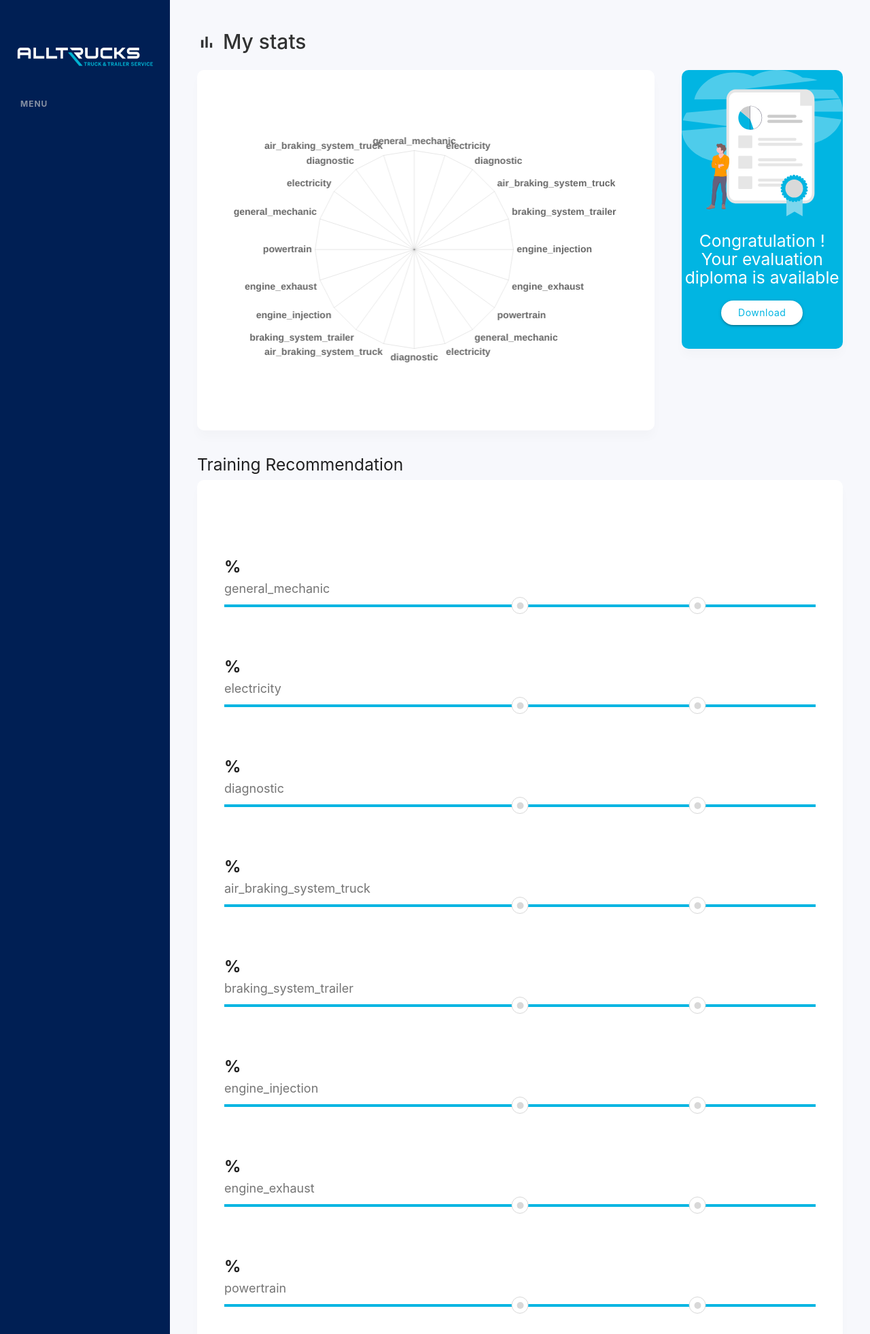
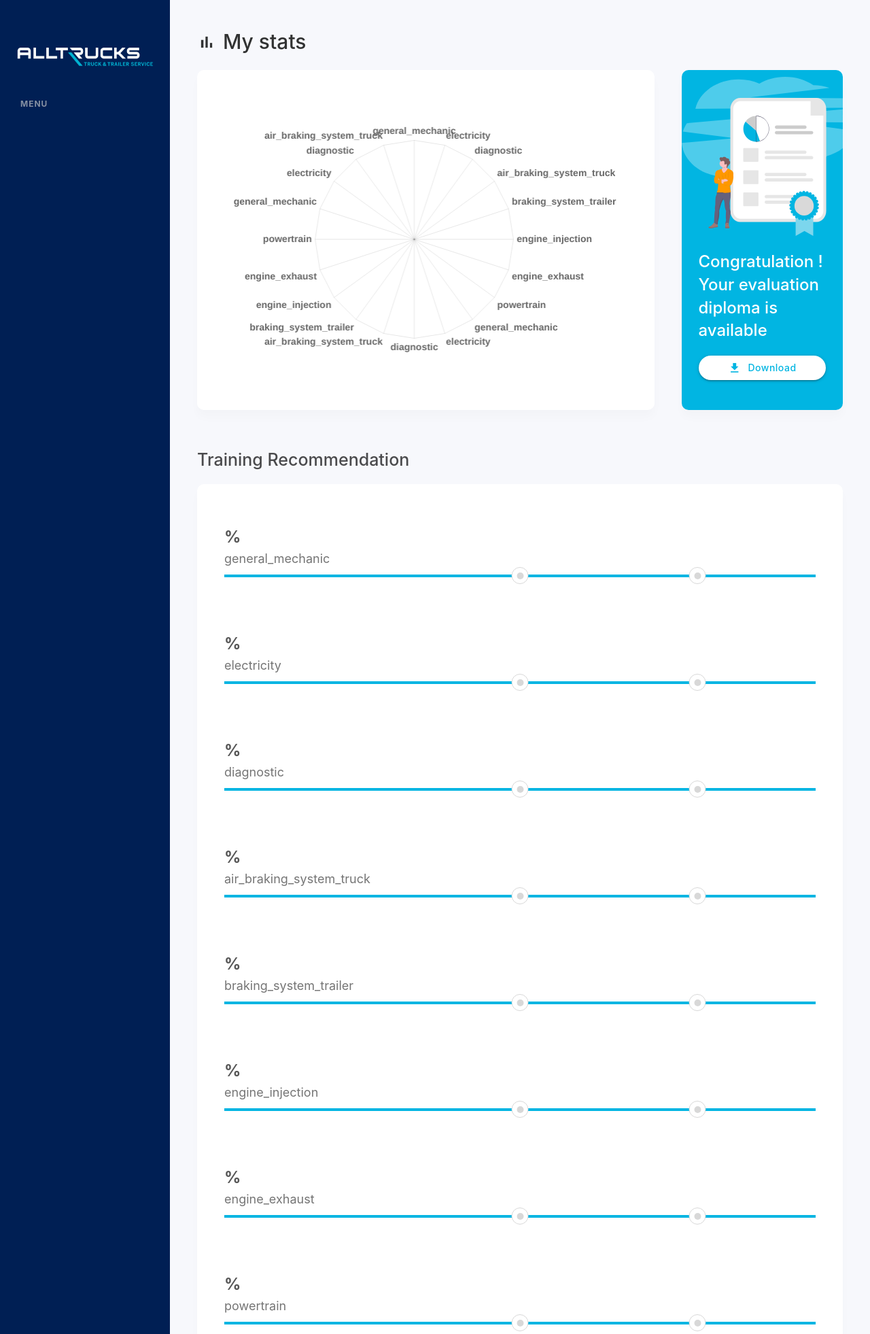
Before and after one commit to timotheehatton/alltrucks_evaluation, a Django app: template templates/technician/stats/index.html in a window 1280 px wide. Shown: the top 1962 px of the page at 68% size. Run offline with Django 5.2, Linux system fonts and the light colour scheme; the template is opened without the code that fills it: values that come from a table or form of the project are taken from there, others are empty; a user stored in the database is signed in; data comes from the database, SQL or seed files in the repository.

Commit message:
style stats

```diff
--- a/static/css/common/style.css
+++ b/static/css/common/style.css
@@ -141,6 +141,14 @@ input[type="checkbox"].filled-in:checked+span:not(.lever):after {
     align-items: center;
 }
 
+.page-title-secondary {
+    margin-top: 0;
+    font-style: normal;
+    font-weight: 500;
+    font-size: 25px;
+    color: #4A4A4C;
+}
+
 .page-title-icon {
     font-size: 28px;
     color: #313232;
--- a/static/css/components/style.css
+++ b/static/css/components/style.css
@@ -1,6 +1,10 @@
 /* training-progress */
 .training-progress {
-    margin-top: 70px;
+    margin-top: 80px;
+}
+
+.training-progress:first-child {
+    margin-top: 20px;
 }
 
 .progress-info {
@@ -14,6 +18,7 @@
     font-size: 24px;
     font-weight: bold;
     margin-right: 10px;
+    color: #575757;
 }
 
 .progress-title {
@@ -105,7 +110,7 @@
     left: 50%;
     transform: translateX(-50%);
     display: block;
-    top: -90px;
+    top: -80px;
     width: 300px;
     padding: 10px;
     border: 1px solid #e0e0e0;
--- a/static/css/templates/technician/stats/style.css
+++ b/static/css/templates/technician/stats/style.css
@@ -1,22 +1,46 @@
+.graph {
+    height: 500px;
+}
+
 .diploma {
     padding: 0;
     background-color: #01B5E2;
     padding-bottom: 35px;
+    height: 500px;
 }
 
 .diploma img {
-    width: 100%
+    width: 100%;
+    margin-top: 10px;
 }
 
 .diploma h5 {
+    padding: 0 25px;
+    text-align: left;
+    font-size: 24px;
+    font-weight: 500;
+    line-height: 1.4;
+    margin-top: 15px;
+    margin-bottom: 20px;
     color: #fff;
 }
 
-.btn .blue {
-    background-color: #fff;
+.diploma .btn.white {
+    width: calc(100% - 50px);
+    font-weight: 500;
+    display: inline-flex;
+    align-items: center;
+    justify-content: center;
+}
+
+.diploma .btn.white i {
     color: #01B5E2;
 }
 
 .stats .s9 {
     padding-right: 40px;
 }
+
+.stats .page-title-secondary {
+    margin-top: 40px;
+}
--- a/templates/technician/stats/index.html
+++ b/templates/technician/stats/index.html
@@ -11,21 +11,21 @@
 
     <div class="row">
         <div class="col s9">
-            <div class="card">
+            <div class="card graph">
                 <canvas id="radarChart" height="450"></canvas>
             </div>
         </div>
         <div class="col s3">
         <div class="card center-align diploma">
                 <img src="{% static 'img/illu-diploma.svg' %}">
-                <h5 class="spaced-row">Congratulation ! Your evaluation diploma is available</h5>
-                <a href="{% url 'technician:download_pdf' %}" class="btn white">Download</a>
+                <h5>Congratulation ! Your evaluation diploma is available</h5>
+                <a href="{% url 'technician:download_pdf' %}" class="btn white"><i class="material-icons page-title-icon">download</i> Download</a>
             </div>
         </div>
     </div>
     <div class="row">
         <div class="col s12 m12">
-            <h5>Training Recommendation</h5>
+            <h2 class="page-title-secondary">Training Recommendation</h2>
             <div class="card">
                 {% for score in scores_by_category %}
                     {% with progress=score.success_percentage title=score.question_type recommandation_label="Training recommendation" recommandation_content="101 - General mechanic intermediary" %}
```
Also changed, not shown: static/img/illu-diploma.svg.
